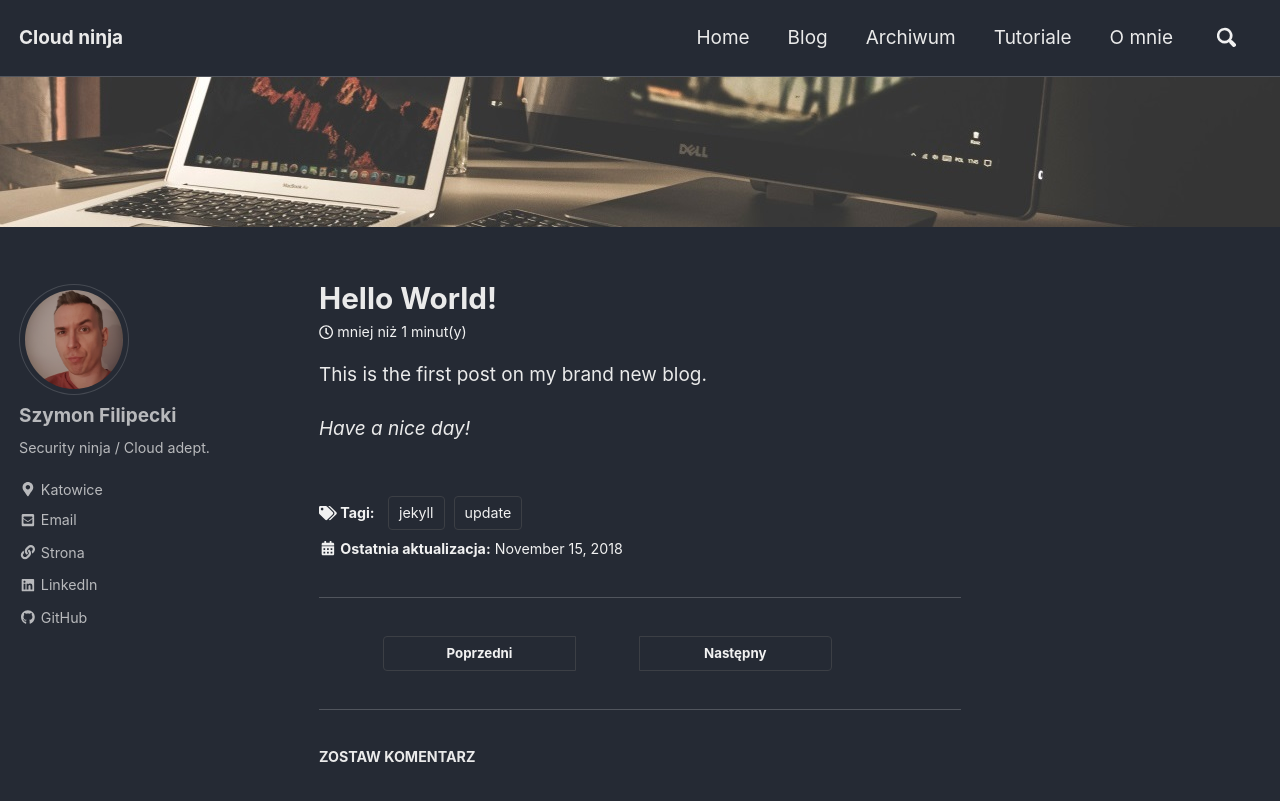
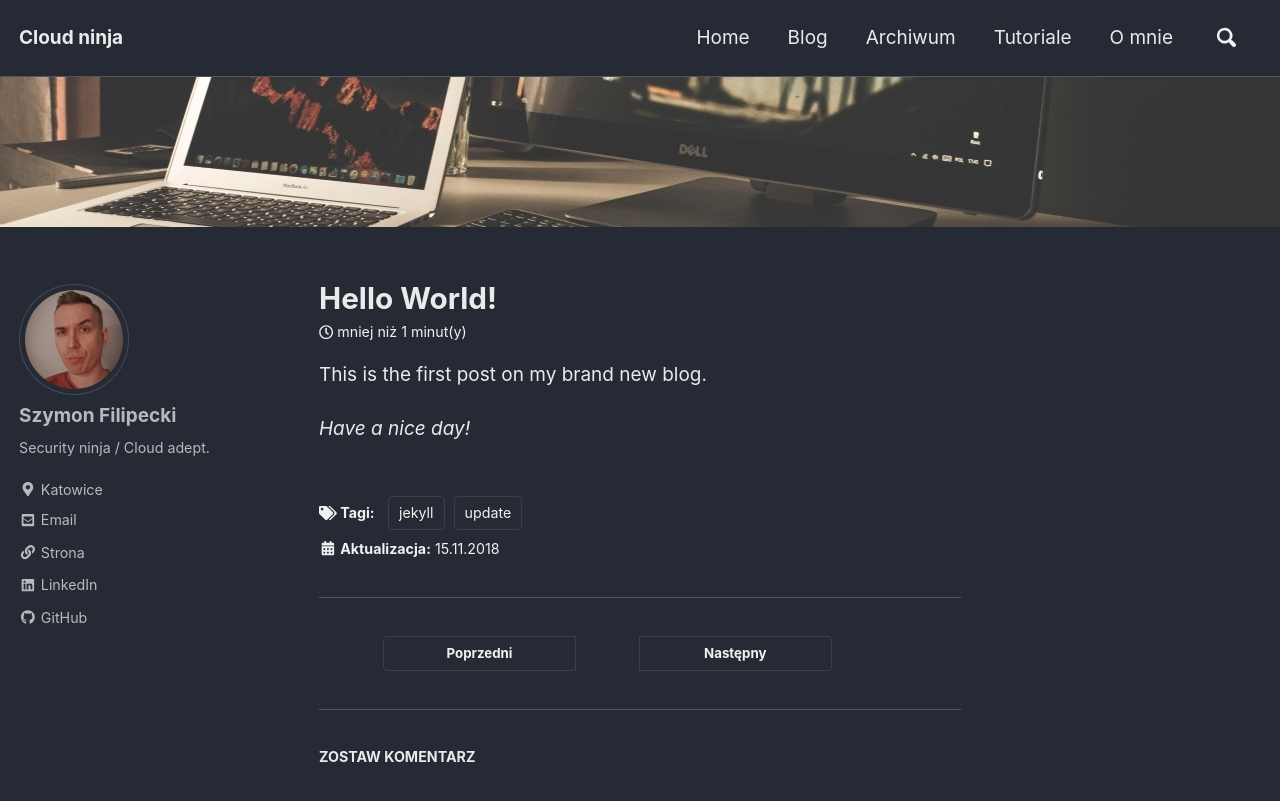
Before and after one commit to shymeck/shymeck.xyz, a Jekyll site: the page built from _posts/2018-11-15-hello-world.md, in a window 1280 px wide and 900 px high. Shown: the top 801 px of the window. Built offline with Jekyll 4.4.1, drawn with Linux system fonts in a browser that asks for light colours; cached includes are drawn as plain includes; nearby versions of some CDN libraries; comment, search, counter and statistics services are not loaded.

Commit message:
Date format updated in post

```diff
--- a/_data/ui-text.yml
+++ b/_data/ui-text.yml
@@ -917,7 +917,7 @@
   meta_label:
   tags_label: "Tagi:"
   categories_label: "Kategorie:"
-  date_label: "Ostatnia aktualizacja:"
+  date_label: "Aktualizacja:"
   comments_label: "Zostaw komentarz"
   comments_title: "Komentarze"
   more_label: "Dowiedz się więcej"
@@ -937,7 +937,7 @@
   comment_form_website_label: "Strona www (opcjonalna)"
   comment_btn_submit: "Skomentuj"
   comment_btn_submitted: "Komentarz dodany"
-  comment_success_msg: "Dziękuję za Twój komentarz! Zostanie dodany po akceptacji."
+  comment_success_msg: "Dziękuję za Twój komentarz!"
   comment_error_msg: "Niestety wystąpił błąd. Proszę upewnij się, że wszystkie wymagane pola zostały wypełnione i spróbuj ponownie."
   loading_label: "Trwa ładowanie strony..."
   search_placeholder_text: "Wpisz szukany termin..."
--- a/_layouts/single.html
+++ b/_layouts/single.html
@@ -20,8 +20,8 @@
   <article class="page" itemscope itemtype="http://schema.org/CreativeWork">
     {% if page.title %}<meta itemprop="headline" content="{{ page.title | markdownify | strip_html | strip_newlines | escape_once }}">{% endif %}
     {% if page.excerpt %}<meta itemprop="description" content="{{ page.excerpt | markdownify | strip_html | strip_newlines | escape_once }}">{% endif %}
-    {% if page.date %}<meta itemprop="datePublished" content="{{ page.date | date: "%B %d, %Y" }}">{% endif %}
-    {% if page.last_modified_at %}<meta itemprop="dateModified" content="{{ page.last_modified_at | date: "%B %d, %Y" }}">{% endif %}
+    {% if page.date %}<meta itemprop="datePublished" content="{{ page.date | date: "%B %d %Y" }}">{% endif %}
+    {% if page.last_modified_at %}<meta itemprop="dateModified" content="{{ page.last_modified_at | date: "%B %d %Y" }}">{% endif %}
 
     <div class="page__inner-wrap">
       {% unless page.header.overlay_color or page.header.overlay_image %}
@@ -52,9 +52,9 @@
         {% endif %}
         {% include page__taxonomy.html %}
         {% if page.last_modified_at %}
-          <p class="page__date"><strong><i class="fas fa-fw fa-calendar-alt" aria-hidden="true"></i> {{ site.data.ui-text[site.locale].date_label | default: "Updated:" }}</strong> <time datetime="{{ page.last_modified_at | date: "%Y-%m-%d" }}">{{ page.last_modified_at | date: "%B %d, %Y" }}</time></p>
+          <p class="page__date"><strong><i class="fas fa-fw fa-calendar-alt" aria-hidden="true"></i> {{ site.data.ui-text[site.locale].date_label | default: "Updated:" }}</strong> <time datetime="{{ page.last_modified_at | date: "%Y-%m-%d" }}">{{ page.last_modified_at | date: "%d.%m.%Y" }}</time></p>
         {% elsif page.date %}
-          <p class="page__date"><strong><i class="fas fa-fw fa-calendar-alt" aria-hidden="true"></i> {{ site.data.ui-text[site.locale].date_label | default: "Updated:" }}</strong> <time datetime="{{ page.date | date_to_xmlschema }}">{{ page.date | date: "%B %d, %Y" }}</time></p>
+          <p class="page__date"><strong><i class="fas fa-fw fa-calendar-alt" aria-hidden="true"></i> {{ site.data.ui-text[site.locale].date_label | default: "Updated:" }}</strong> <time datetime="{{ page.date | date_to_xmlschema }}">{{ page.date | date: "%d.%m.%Y" }}</time></p>
         {% endif %}
       </footer>
 
--- a/_posts/2018-11-15-hello-world.md
+++ b/_posts/2018-11-15-hello-world.md
@@ -3,7 +3,7 @@
 title: "Hello World!"
 date: 2018-11-15 22:13:42 +0100
 header:
-  image: /assets/images/header-2.jpg
+  image: /assets/images/header-4.jpg
 tags: jekyll update
 ---
 
```
Also changed, not shown: assets/images/header-4.jpg (renamed from assets/images/header-2.jpg).
